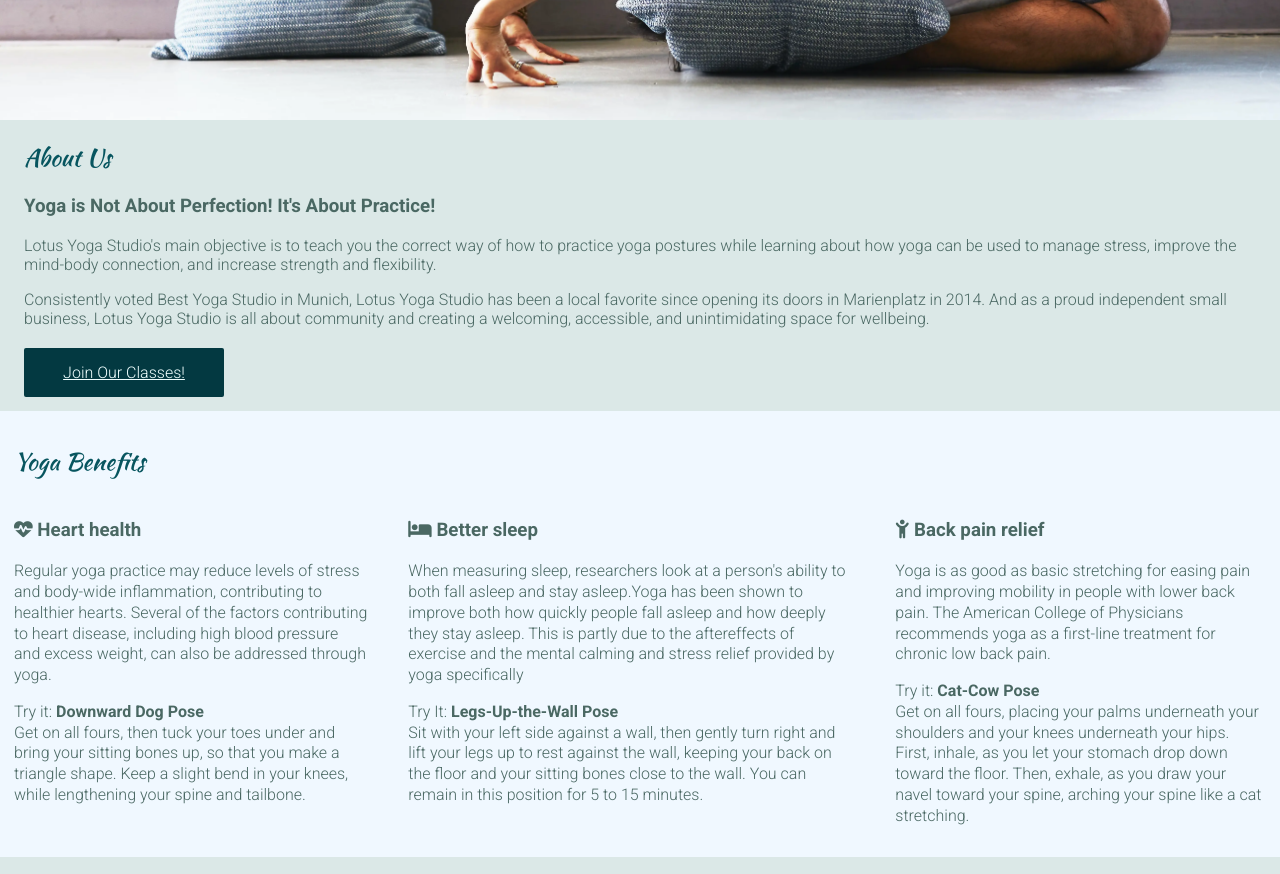
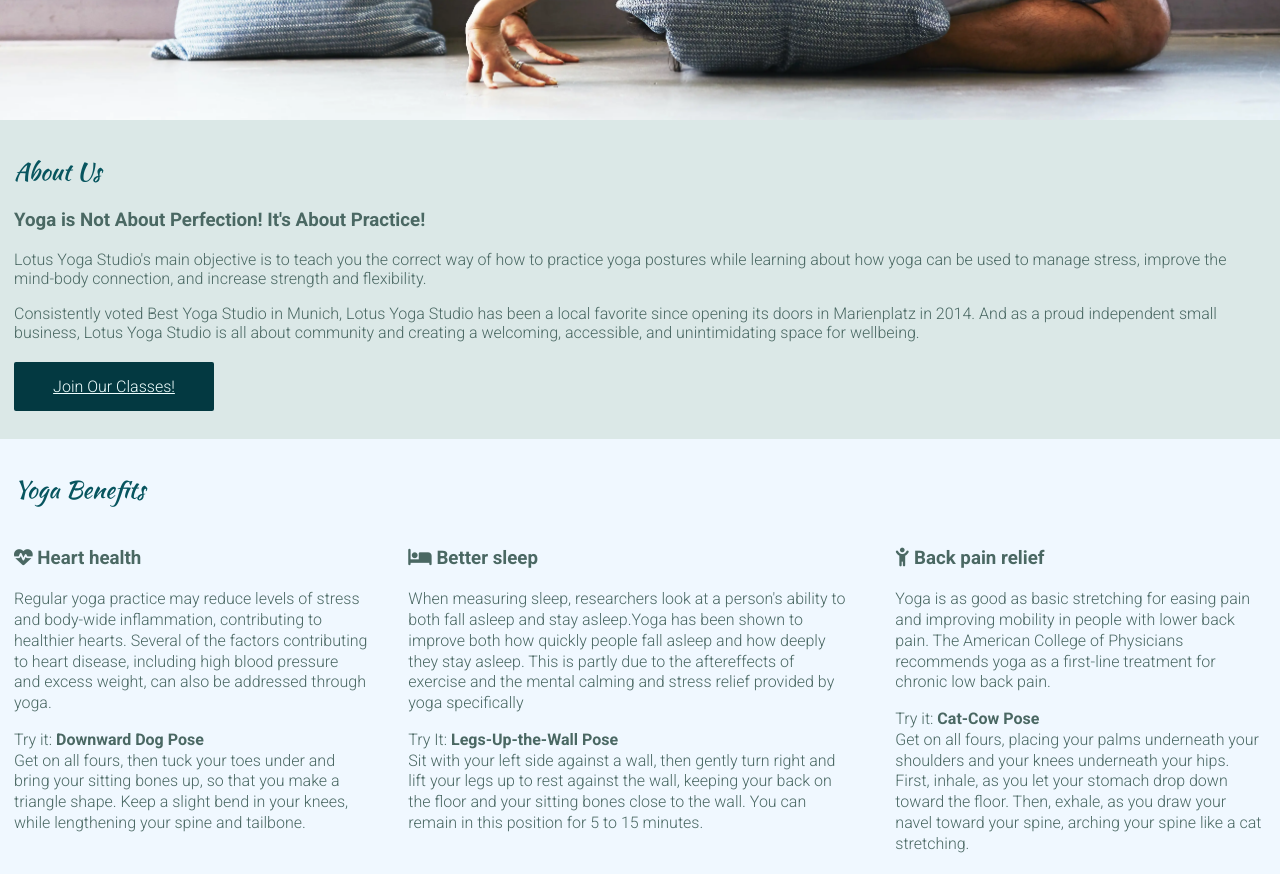
Before and after one commit to Camelia03/portofolio-project-1, a plain HTML site: page index.html in a window 1280 px wide. Shown: the part 700-1574 px from the top of the page. Drawn offline with Linux system fonts and the light colour scheme.

Commit message:
Add padding to footer and improve about us section padding

```diff
--- a/assets/css/style.css
+++ b/assets/css/style.css
@@ -11,8 +11,8 @@ body {
     font-family: 'Roboto', sans-serif;
     margin: 0;
     font-weight: 300;
-    color: hsl(169, 17%, 35%);
-    background-color: rgb(219, 232, 231);
+    color: #4a6863;
+    background-color: #dbe8e7;
 }
 
 .section-content {
@@ -113,8 +113,8 @@ header .logo-image {
 
 /*about us section*/
 
-.about-us-content {
-    padding-left: 24px;
+.about-us-section {
+    padding: 14px;
 }
 
 
@@ -239,6 +239,7 @@ header .logo-image {
 footer {
     background-color: #1c2e2b;
     color: #F0FFFF;
+    padding-bottom: 14px;
 }
 
 #footer-image {
```
